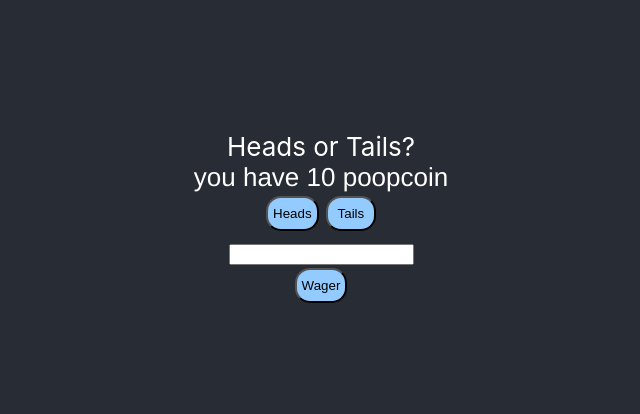
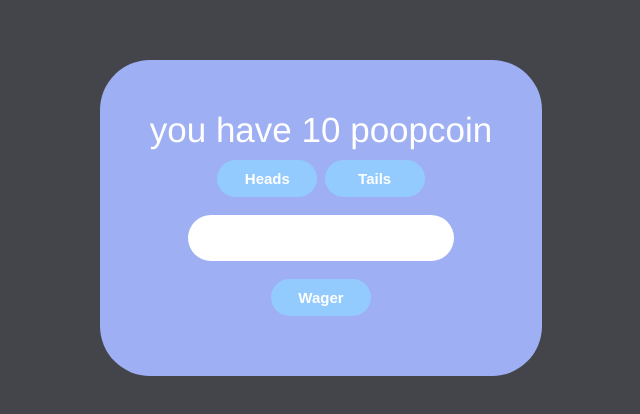
Before and after one commit to cass-io/coinflipper, a React (Create React App) app: page / in a window 1280 px wide. Shown: the part 182-596 px from the top of the page, without its empty margins (319-959 px from the left). Built offline with nearby package versions, Linux system fonts and the light colour scheme.

Commit message:
modified:   src/App.css 	modified:   src/App.js 	modified:   src/components/HeadsOrTails.css 	modified:   src/components/HeadsOrTails.js

```diff
--- a/src/App.css
+++ b/src/App.css
@@ -14,7 +14,7 @@
 }
 
 .App-header {
-  background-color: #282c34;
+  background-color: #43454b;
   min-height: 100vh;
   display: flex;
   flex-direction: column;
--- a/src/App.js
+++ b/src/App.js
@@ -5,7 +5,7 @@ function App() {
   return (
     <div className="App">
       <header className="App-header">
-        Heads or Tails?
+
       <HeadsOrTails/>
       </header>
     </div>
--- a/src/components/HeadsOrTails.css
+++ b/src/components/HeadsOrTails.css
@@ -3,29 +3,53 @@
 }
 
 button {
-    margin: 3px auto;
+    margin: 10px auto;
     background-color: rgb(147, 203, 255);
-    border-radius: 15px;
-    padding: 5px;
-    min-width: 50px;
+    border-radius: 30px;
+    padding: 10px;
+    min-width: 100px;
     min-height: 35px;
+    font-size: 15px;
+    font-family: Arial;
+    font-weight: bold;
+    color: white;
+    border: hidden;
 
 }
 
 .button-pressed {
-    margin: 3px auto;
-    background-color: rgb(210, 233, 255);
-    border-radius: 15px;
-    padding: 5px;
-    min-width: 50px;
+    margin: 10px auto;
+    background-color: rgb(101, 157, 209);
+    border-radius: 30px;
+    padding: 10px;
+    min-width: 100px;
     min-height: 35px;
+    font-size: 15px;
+    font-family: Arial;
+    font-weight: bold;
+    color: white;
+    border: hidden;
 }
 
-.button {
-    margin: 3px auto;
-    background-color: rgb(147, 203, 255);
-    border-radius: 15px;
-    padding: 5px;
-    min-width: 50px;
-    min-height: 35px;
+input {
+    margin: 8px;
+    min-height: 30px;
+    min-width: 250px;
+    height: 30px;
+    padding: 8px;
+    border-radius: 30px;
+    border: hidden;
 }
+
+.bg {
+    background-color: rgb(159, 175, 243);
+    margin: 20px;
+    padding: 50px;
+    border-radius: 50px;
+}
+
+p3 {
+    margin-bottom: 20px;
+    padding-bottom: 10px;
+    font-size: 35px;
+}
--- a/src/components/HeadsOrTails.js
+++ b/src/components/HeadsOrTails.js
@@ -43,6 +43,8 @@ const HeadsOrTails = () => {
         console.log(wager)
         if (sideChosen == null) {
             setGameState(0)
+        } else if (wager > balance) {
+            setGameState(5)
         } else {
             setGameState(1)
         }
@@ -79,13 +81,13 @@ const HeadsOrTails = () => {
     // Conditional statement to return various interfaces based on gamestate
     if (balance <= 0) {
         return (
-            <div>
+            <div class="bg">
                 <h3 class='loss'>You are out of poopcoins! Better luck next time.</h3>
             </div>
         )
     } else if (gameState == 0) {
         return (
-            <div>
+            <div class="bg">
                 <div class='start-screen'><p3>you have {balance} poopcoin</p3></div>
                 <button class={(sideChosen == 0) ? 'button-pressed' : 'button'} onClick={handleHeadsClick}>Heads</button> <button class={(sideChosen == 1) ? 'button-pressed' : 'button'} onClick={handleTailsClick}>Tails</button>
                 <div><input
@@ -100,32 +102,33 @@ const HeadsOrTails = () => {
         )
     } else if (gameState == 1) {
         return (
-            <div>
+            <div class="bg">
                 <h3>Wager {wager}?</h3>
                 <div><button class='button' onClick={handleYesClick}>Yes</button><button class='button' onClick={handleNoClick}>No</button></div>
             </div>
         )
     } else if (gameState == 2) {
         return (
-            <div>
+            <div class="bg">
                 <h3>You won {wager} poopcoins!</h3>
                 <button class='button' onClick={handleWinClick}>Claim</button>
             </div>
         )
     } else if (gameState == 3) {
         return (
-            <div>
+            <div class="bg">
                 <h3>You lose!</h3>
                 <button class='button' onClick={handleLoseClick}>Play Again?</button>
             </div>
         )
     } else if (gameState == 4) {
         return (
-            <div>
+            <div class="bg">
                 <div><h3>Please wager only in numerals, and no more than your current balance.</h3></div>
                 <div><p3>you have {balance} poopcoin</p3></div>
                 <button class='button' onClick={handleHeadsClick}>Heads</button> <button class='button' onClick={handleTailsClick}>Tails</button>
                 <div><input
+                class="input"
                 type="text"
                 id="wager"
                 name="wager"
@@ -135,6 +138,13 @@ const HeadsOrTails = () => {
                 <button class='button' onClick={handleWagerClick}>Wager</button>
             </div>
         )
+    } else if (gameState == 5) {
+        return (
+            <div class="bg">
+                <div><h3>You cannot wager more than your current balance.</h3></div>
+                <button onClick={setWager(0) + setGameState(0)}></button>
+            </div>
+        )
     }
 
 
```
